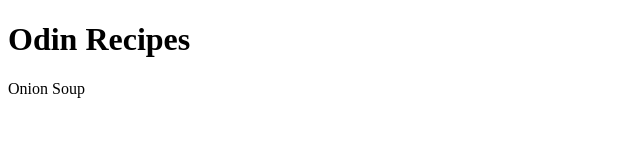
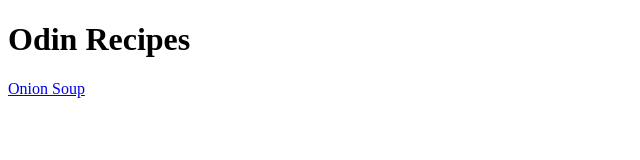
Before and after one commit to Someone5566/odin-recipes, a plain HTML site: page index.html in a window 1280 px wide. Shown: the full height of the page, 0-640 px from the left. Drawn offline with Linux system fonts and the light colour scheme.

Commit message:
Debug the link to Onion-Soup.html
this debugs the link to Onion-Soup.html

a typo of href was causing the bug and it has now been fixed.

```diff
--- a/index.html
+++ b/index.html
@@ -7,6 +7,6 @@
 
     <body>
         <h1>Odin Recipes</h1>
-        <a herf=./recipes/Onion-Soup.html>Onion Soup</a>
+        <a href="./recipes/Onion-Soup.html">Onion Soup</a>
     </body>
 </html>
```
